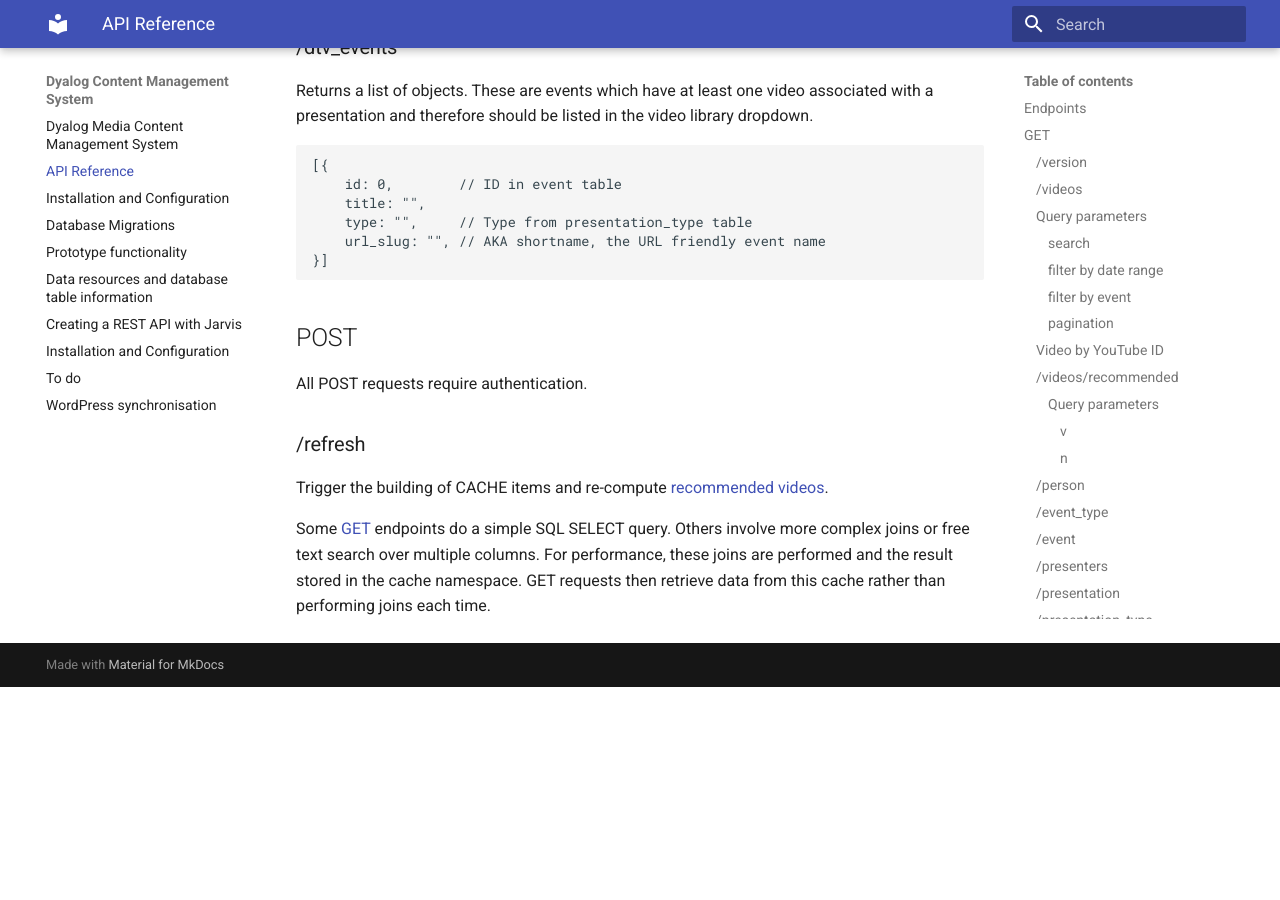
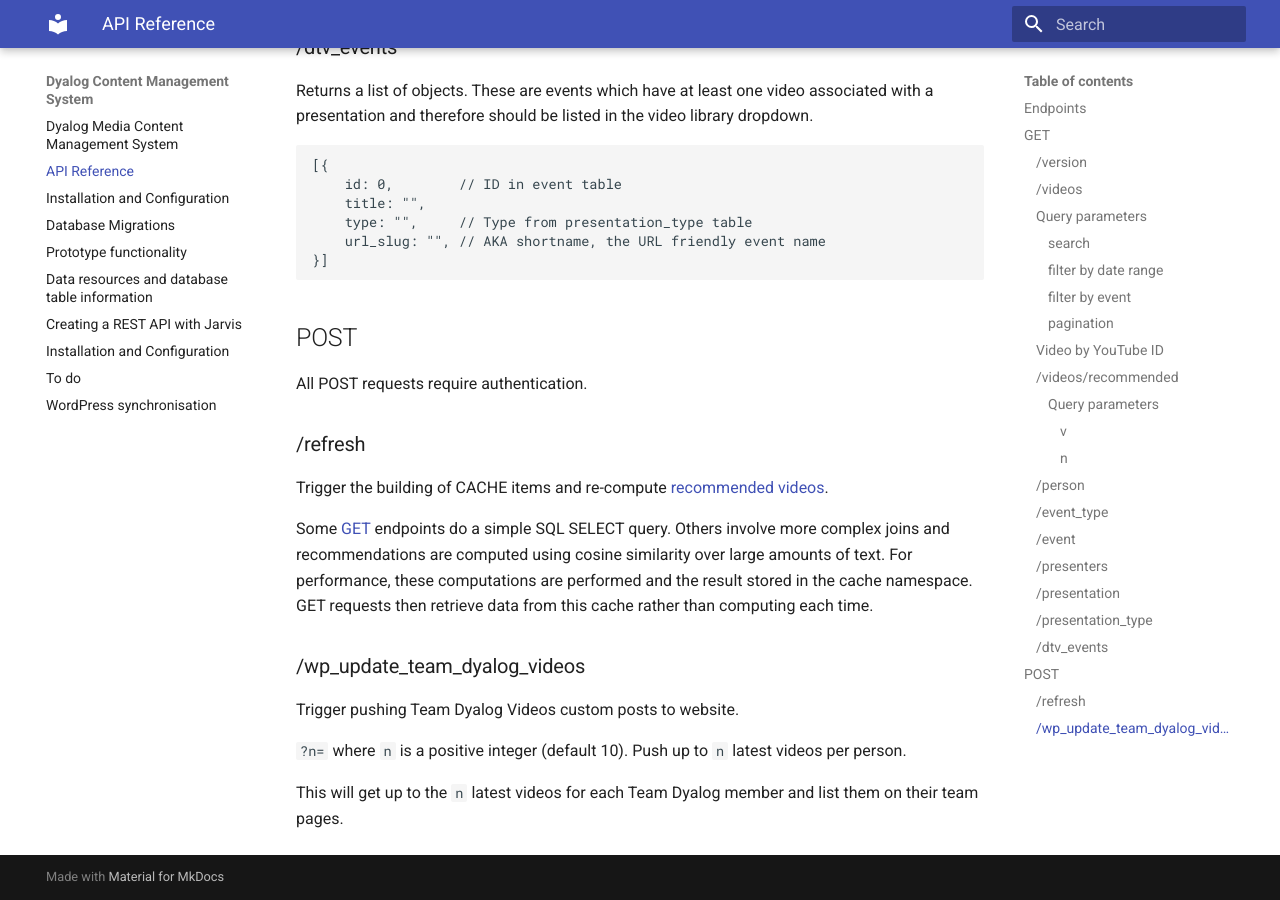
Before and after one commit to Dyalog/DCMS, an MkDocs documentation site: the page built from docs/api.md, in a window 1280 px wide and 900 px high, scrolled down 5175 px. Built offline with MkDocs 1.6.1 and Material for MkDocs 9.7.7, drawn with Linux system fonts in a browser that asks for light colours; before the commit the page ends 5862 px from its top, so only the background shows below that.

Commit message:
POST /wp_update_team_dyalog_videos endpoint

```diff
--- a/docs/api.md
+++ b/docs/api.md
@@ -254,4 +254,11 @@ All POST requests require authentication.
 ### /refresh
 Trigger the building of CACHE items and re-compute [recommended videos](#videosrecommended).
 
-Some [GET](#get) endpoints do a simple SQL SELECT query. Others involve more complex joins or free text search over multiple columns. For performance, these joins are performed and the result stored in the cache namespace. GET requests then retrieve data from this cache rather than performing joins each time.
+Some [GET](#get) endpoints do a simple SQL SELECT query. Others involve more complex joins and recommendations are computed using cosine similarity over large amounts of text. For performance, these computations are performed and the result stored in the cache namespace. GET requests then retrieve data from this cache rather than computing each time.
+
+### /wp_update_team_dyalog_videos
+Trigger pushing Team Dyalog Videos custom posts to website.
+
+`?n=` where `n` is a positive integer (default 10). Push up to `n` latest videos per person.
+
+This will get up to the `n` latest videos for each Team Dyalog member and list them on their team pages.
```
Also changed, not shown: 9 other files.
